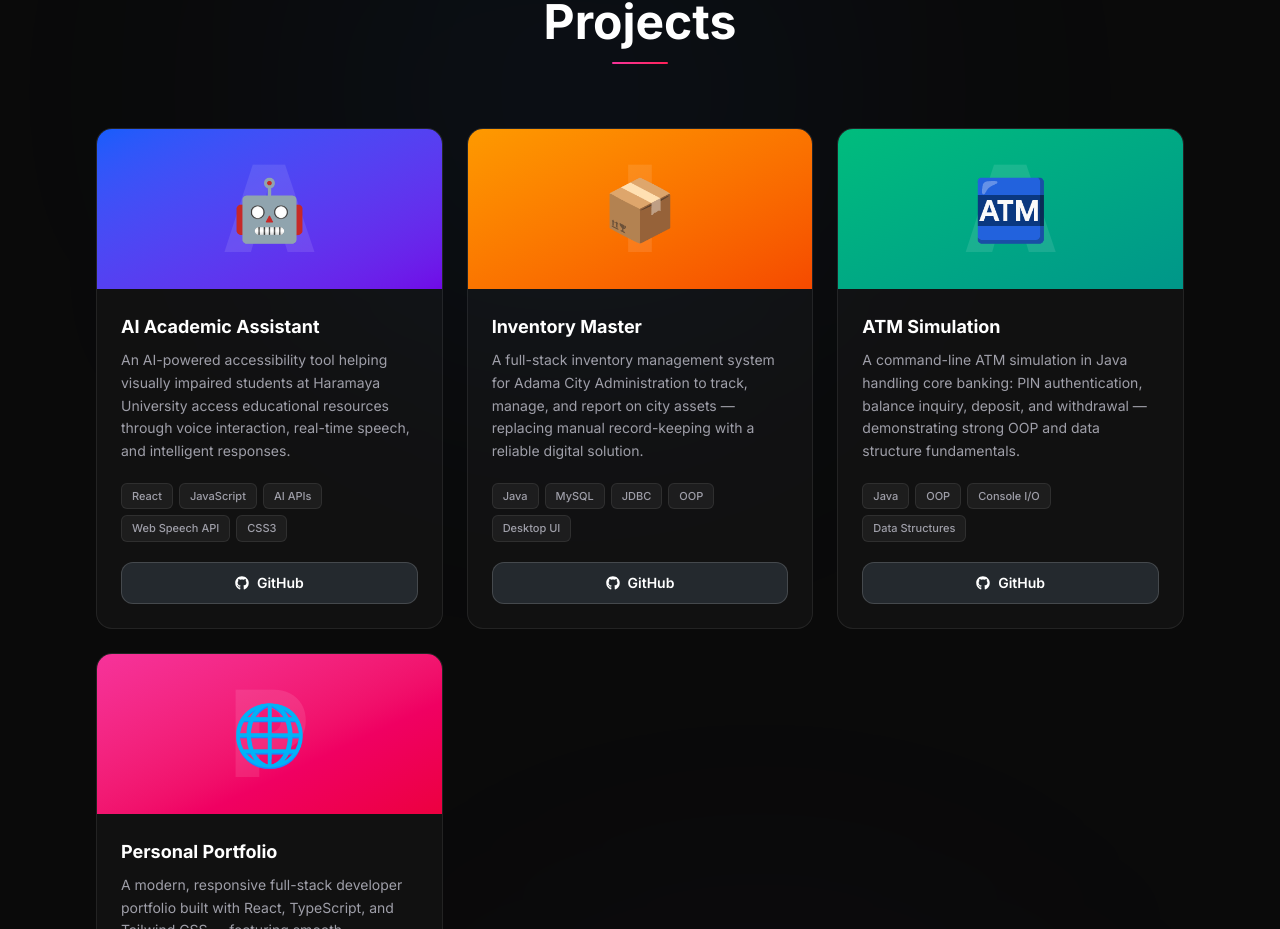
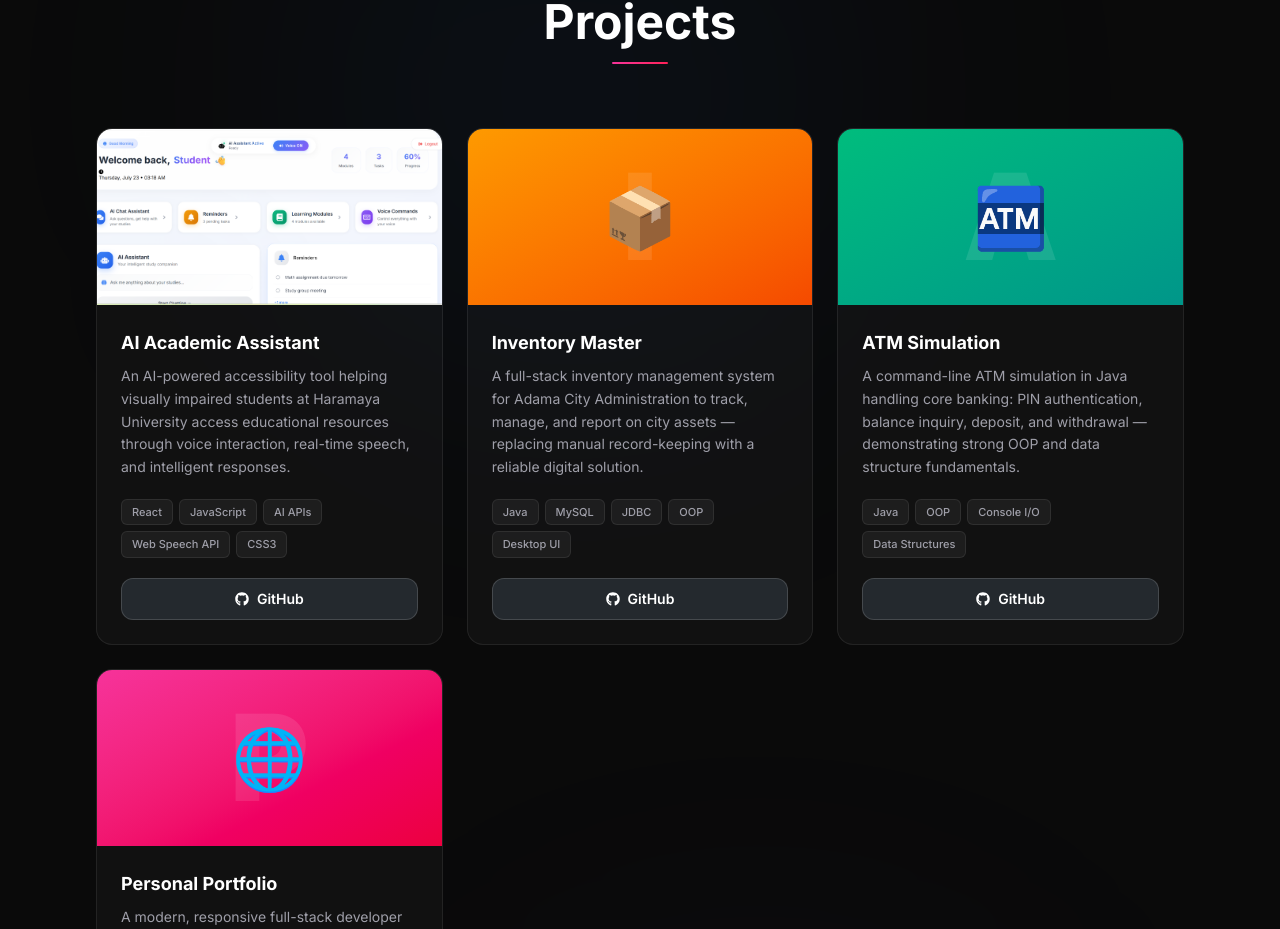
Before and after one commit to Jibomf59/My-portfolio, a React (Vite) app: page / in a window 1280 px wide. Shown: the part 3791-4720 px from the top of the page. Built offline with nearby package versions, Linux system fonts and the light colour scheme.

Commit message:
Show real screenshot for AI Assistant project card

```diff
--- a/src/components/Projects.tsx
+++ b/src/components/Projects.tsx
@@ -8,6 +8,7 @@ const projects = [
     title: 'AI Academic Assistant',
     emoji: '🤖',
     initial: 'A',
+    image: '/images/ai-assistant.png',
     emojiBg: 'bg-gradient-to-br from-blue-600 to-violet-700',
     description:
       'An AI-powered accessibility tool helping visually impaired students at Haramaya University access educational resources through voice interaction, real-time speech, and intelligent responses.',
@@ -22,6 +23,7 @@ const projects = [
     title: 'Inventory Master',
     emoji: '📦',
     initial: 'I',
+    image: null,
     emojiBg: 'bg-gradient-to-br from-amber-500 to-orange-600',
     description:
       'A full-stack inventory management system for Adama City Administration to track, manage, and report on city assets — replacing manual record-keeping with a reliable digital solution.',
@@ -36,6 +38,7 @@ const projects = [
     title: 'ATM Simulation',
     emoji: '🏧',
     initial: 'A',
+    image: null,
     emojiBg: 'bg-gradient-to-br from-emerald-500 to-teal-600',
     description:
       'A command-line ATM simulation in Java handling core banking: PIN authentication, balance inquiry, deposit, and withdrawal — demonstrating strong OOP and data structure fundamentals.',
@@ -50,6 +53,7 @@ const projects = [
     title: 'Personal Portfolio',
     emoji: '🌐',
     initial: 'P',
+    image: null,
     emojiBg: 'bg-gradient-to-br from-pink-500 to-rose-600',
     description:
       'A modern, responsive full-stack developer portfolio built with React, TypeScript, and Tailwind CSS — featuring smooth animations, an AI chat assistant, dark theme, and sections for skills, projects, and experience.',
@@ -104,13 +108,23 @@ export default function Projects() {
               <div className={`relative flex flex-col h-full rounded-2xl bg-white/[0.03] border border-white/8 ${project.borderHover} hover:bg-white/[0.06] transition-all duration-300 overflow-hidden group-hover:-translate-y-1`}>
 
                 {/* Visual preview */}
-                <div className={`relative h-40 ${project.emojiBg} flex items-center justify-center overflow-hidden`}>
+                <div className={`relative h-44 ${project.image ? '' : project.emojiBg} flex items-center justify-center overflow-hidden`}>
+                  {project.image ? (
+                    <img
+                      src={project.image}
+                      alt={project.title}
+                      className="w-full h-full object-cover"
+                    />
+                  ) : (
+                    <>
                       <span className="absolute text-[120px] font-black text-white/10 select-none leading-none">
                         {project.initial}
                       </span>
                       <span className="relative text-6xl select-none" role="img" aria-label={project.title}>
                         {project.emoji}
                       </span>
+                    </>
+                  )}
                 </div>
 
                 {/* Content */}
```
Also changed, not shown: public/images/ai-assistant.png (added). Lines whose indentation alone changed are shown as unchanged.
